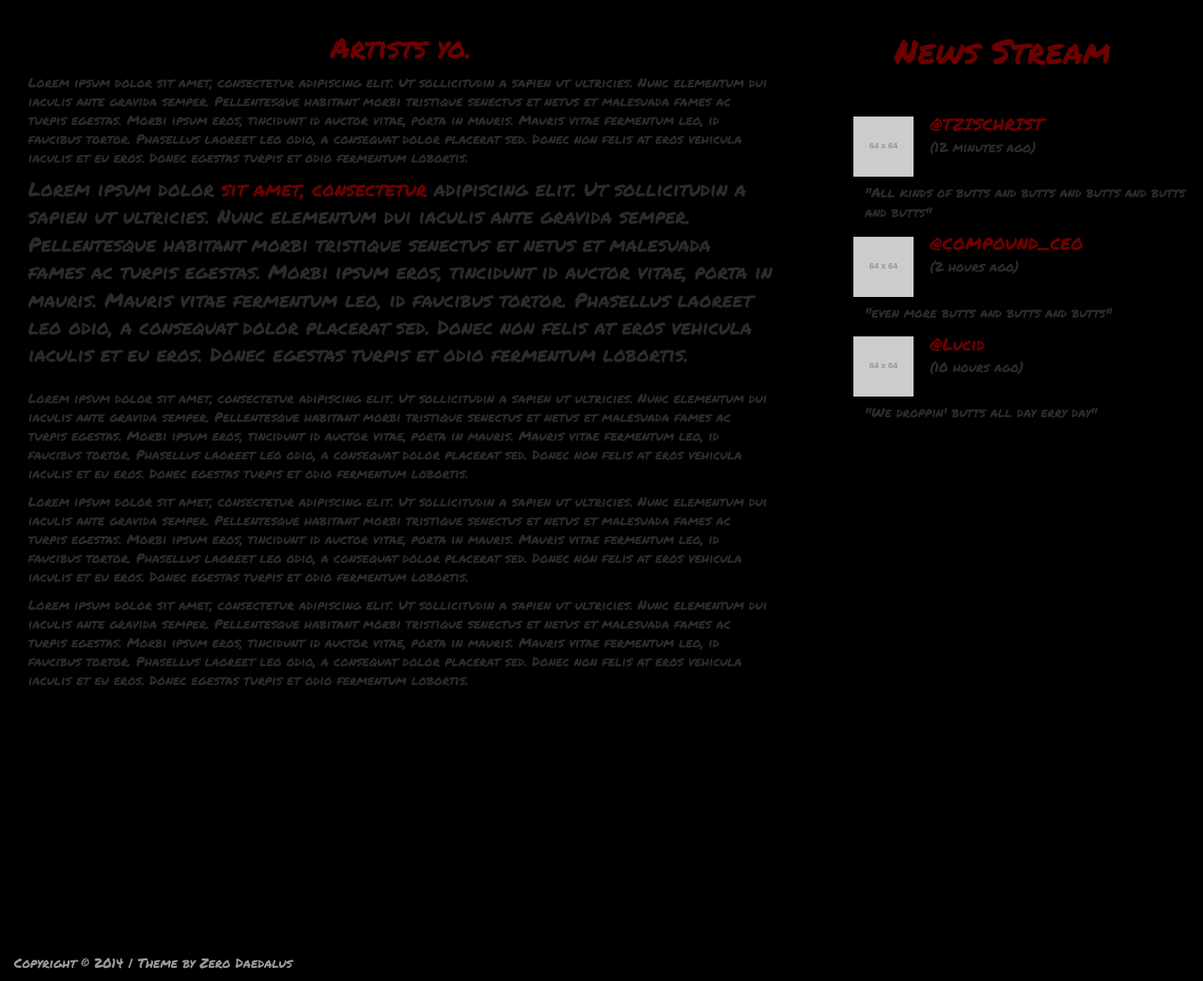
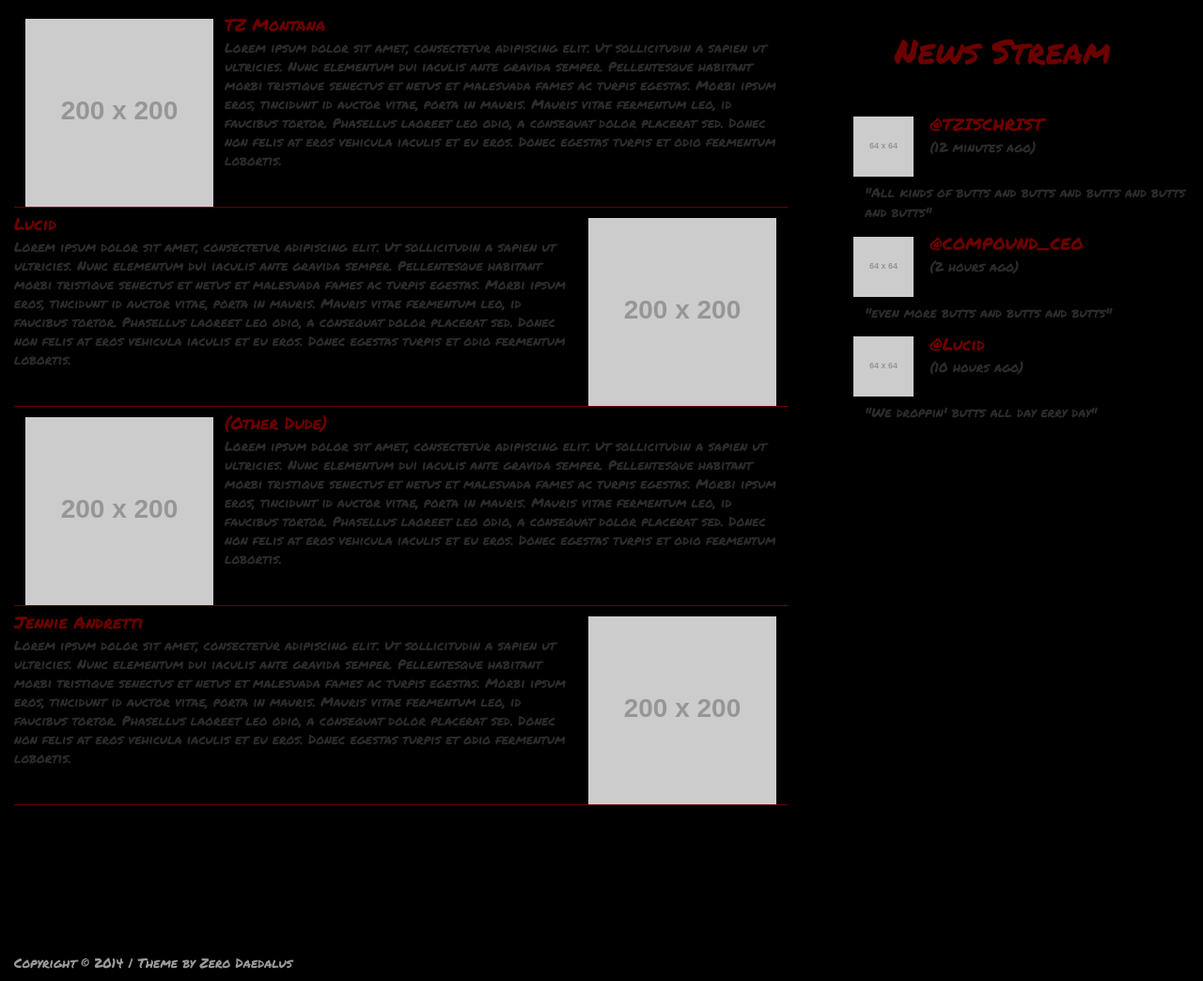
Before and after one commit to DaJoker29/compound-theme, a PHP site: page /artist.html in a window 1280 px wide. Shown: the part 106-1150 px from the top of the page at 94% size. Run offline with PHP 8.4, Linux system fonts and the light colour scheme; grey boxes labelled with a size stand in for pictures from a placeholder-image service; some libraries are stand-ins or nearby versions.

Commit message:
added artist profile templates

```diff
--- a/public/artist.html
+++ b/public/artist.html
@@ -52,32 +52,29 @@
       <div class="row">
         <!--Main-->
         <div class="col-md-8 page-main">
-          <!--Article-->
-          <article class="single-page">
-            <h2 class="article-title text-center"><a src="#">Artists yo.</a></h2>
-            <div class="article-body">
-              <p>
-                Lorem ipsum dolor sit amet, consectetur adipiscing elit. Ut sollicitudin a sapien ut ultricies. Nunc elementum dui iaculis ante gravida semper. Pellentesque habitant morbi tristique senectus et netus et malesuada fames ac turpis egestas. Morbi ipsum eros, tincidunt id auctor vitae, porta in mauris. Mauris vitae fermentum leo, id faucibus tortor. Phasellus laoreet leo odio, a consequat dolor placerat sed. Donec non felis at eros vehicula iaculis et eu eros. Donec egestas turpis et odio fermentum lobortis.
-
-              </p>
-              <p class="lead">
-                Lorem ipsum dolor <a src="#">sit amet, consectetur</a> adipiscing elit. Ut sollicitudin a sapien ut ultricies. Nunc elementum dui iaculis ante gravida semper. Pellentesque habitant morbi tristique senectus et netus et malesuada fames ac turpis egestas. Morbi ipsum eros, tincidunt id auctor vitae, porta in mauris. Mauris vitae fermentum leo, id faucibus tortor. Phasellus laoreet leo odio, a consequat dolor placerat sed. Donec non felis at eros vehicula iaculis et eu eros. Donec egestas turpis et odio fermentum lobortis.
-
-              </p>
-              <p>
-                Lorem ipsum dolor sit amet, consectetur adipiscing elit. Ut sollicitudin a sapien ut ultricies. Nunc elementum dui iaculis ante gravida semper. Pellentesque habitant morbi tristique senectus et netus et malesuada fames ac turpis egestas. Morbi ipsum eros, tincidunt id auctor vitae, porta in mauris. Mauris vitae fermentum leo, id faucibus tortor. Phasellus laoreet leo odio, a consequat dolor placerat sed. Donec non felis at eros vehicula iaculis et eu eros. Donec egestas turpis et odio fermentum lobortis.
-
-              </p>
-              <p>
-                Lorem ipsum dolor sit amet, consectetur adipiscing elit. Ut sollicitudin a sapien ut ultricies. Nunc elementum dui iaculis ante gravida semper. Pellentesque habitant morbi tristique senectus et netus et malesuada fames ac turpis egestas. Morbi ipsum eros, tincidunt id auctor vitae, porta in mauris. Mauris vitae fermentum leo, id faucibus tortor. Phasellus laoreet leo odio, a consequat dolor placerat sed. Donec non felis at eros vehicula iaculis et eu eros. Donec egestas turpis et odio fermentum lobortis.
-
-              </p>
-              <p>
-                Lorem ipsum dolor sit amet, consectetur adipiscing elit. Ut sollicitudin a sapien ut ultricies. Nunc elementum dui iaculis ante gravida semper. Pellentesque habitant morbi tristique senectus et netus et malesuada fames ac turpis egestas. Morbi ipsum eros, tincidunt id auctor vitae, porta in mauris. Mauris vitae fermentum leo, id faucibus tortor. Phasellus laoreet leo odio, a consequat dolor placerat sed. Donec non felis at eros vehicula iaculis et eu eros. Donec egestas turpis et odio fermentum lobortis.
-
-              </p>
-            </div>
-          </article>
+          <!--Artists-->
+          <section class="single-page">
+            <article class="artist"><img src="http://placehold.it/200x200" class="artist-photo pull-left">
+              <div class="artist-meta"><a src="#" class="artist-link">TZ Montana</a>
+                <p class="artist-bio">Lorem ipsum dolor sit amet, consectetur adipiscing elit. Ut sollicitudin a sapien ut ultricies. Nunc elementum dui iaculis ante gravida semper. Pellentesque habitant morbi tristique senectus et netus et malesuada fames ac turpis egestas. Morbi ipsum eros, tincidunt id auctor vitae, porta in mauris. Mauris vitae fermentum leo, id faucibus tortor. Phasellus laoreet leo odio, a consequat dolor placerat sed. Donec non felis at eros vehicula iaculis et eu eros. Donec egestas turpis et odio fermentum lobortis.</p>
+              </div>
+            </article>
+            <article class="artist"><img src="http://placehold.it/200x200" class="artist-photo pull-right">
+              <div class="artist-meta"><a src="#" class="artist-link">Lucid</a>
+                <p class="artist-bio">Lorem ipsum dolor sit amet, consectetur adipiscing elit. Ut sollicitudin a sapien ut ultricies. Nunc elementum dui iaculis ante gravida semper. Pellentesque habitant morbi tristique senectus et netus et malesuada fames ac turpis egestas. Morbi ipsum eros, tincidunt id auctor vitae, porta in mauris. Mauris vitae fermentum leo, id faucibus tortor. Phasellus laoreet leo odio, a consequat dolor placerat sed. Donec non felis at eros vehicula iaculis et eu eros. Donec egestas turpis et odio fermentum lobortis.</p>
+              </div>
+            </article>
+            <article class="artist"><img src="http://placehold.it/200x200" class="artist-photo pull-left">
+              <div class="artist-meta"><a src="#" class="artist-link">(Other Dude)</a>
+                <p class="artist-bio">Lorem ipsum dolor sit amet, consectetur adipiscing elit. Ut sollicitudin a sapien ut ultricies. Nunc elementum dui iaculis ante gravida semper. Pellentesque habitant morbi tristique senectus et netus et malesuada fames ac turpis egestas. Morbi ipsum eros, tincidunt id auctor vitae, porta in mauris. Mauris vitae fermentum leo, id faucibus tortor. Phasellus laoreet leo odio, a consequat dolor placerat sed. Donec non felis at eros vehicula iaculis et eu eros. Donec egestas turpis et odio fermentum lobortis.</p>
+              </div>
+            </article>
+            <article class="artist"><img src="http://placehold.it/200x200" class="artist-photo pull-right">
+              <div class="artist-meta"><a src="#" class="artist-link">Jennie Andretti</a>
+                <p class="artist-bio">Lorem ipsum dolor sit amet, consectetur adipiscing elit. Ut sollicitudin a sapien ut ultricies. Nunc elementum dui iaculis ante gravida semper. Pellentesque habitant morbi tristique senectus et netus et malesuada fames ac turpis egestas. Morbi ipsum eros, tincidunt id auctor vitae, porta in mauris. Mauris vitae fermentum leo, id faucibus tortor. Phasellus laoreet leo odio, a consequat dolor placerat sed. Donec non felis at eros vehicula iaculis et eu eros. Donec egestas turpis et odio fermentum lobortis.</p>
+              </div>
+            </article>
+          </section>
         </div>
         <!--Sidebar-->
         <div class="col-md-4 page-sidebar">
--- a/public/css/style.css
+++ b/public/css/style.css
@@ -3528,10 +3528,11 @@ a:hover {
   padding-left: 16px;
   padding-right: 16px;
 }
-article.blog-post,
-article.blog-photo,
-article.blog-music {
-  padding-bottom: 20px;
+.blog-post,
+.blog-photo,
+.blog-music,
+.artist {
+  padding-bottom: 6px;
   border-bottom: #6c0000 solid 1px;
 }
 .article-title {
@@ -3574,3 +3575,15 @@ article.blog-music {
 .tweet-content p {
   padding-left: 12px;
 }
+.artist-link {
+  font-size: 18px;
+}
+.artist {
+  clear: both;
+}
+.artist img {
+  margin: 6px 12px;
+}
+.artist-meta {
+  min-height: 200px;
+}
--- a/src/less/manifest.less
+++ b/src/less/manifest.less
@@ -58,3 +58,4 @@
 @import 'featured';
 @import 'article';
 @import 'sidebar';
+@import 'single-page';
```
Also changed, not shown: src/jade/artist-main.jade (+26 -18 lines), src/less/article.less (+5 -4 lines), src/less/single-page.less (added, +12 -0 lines).
